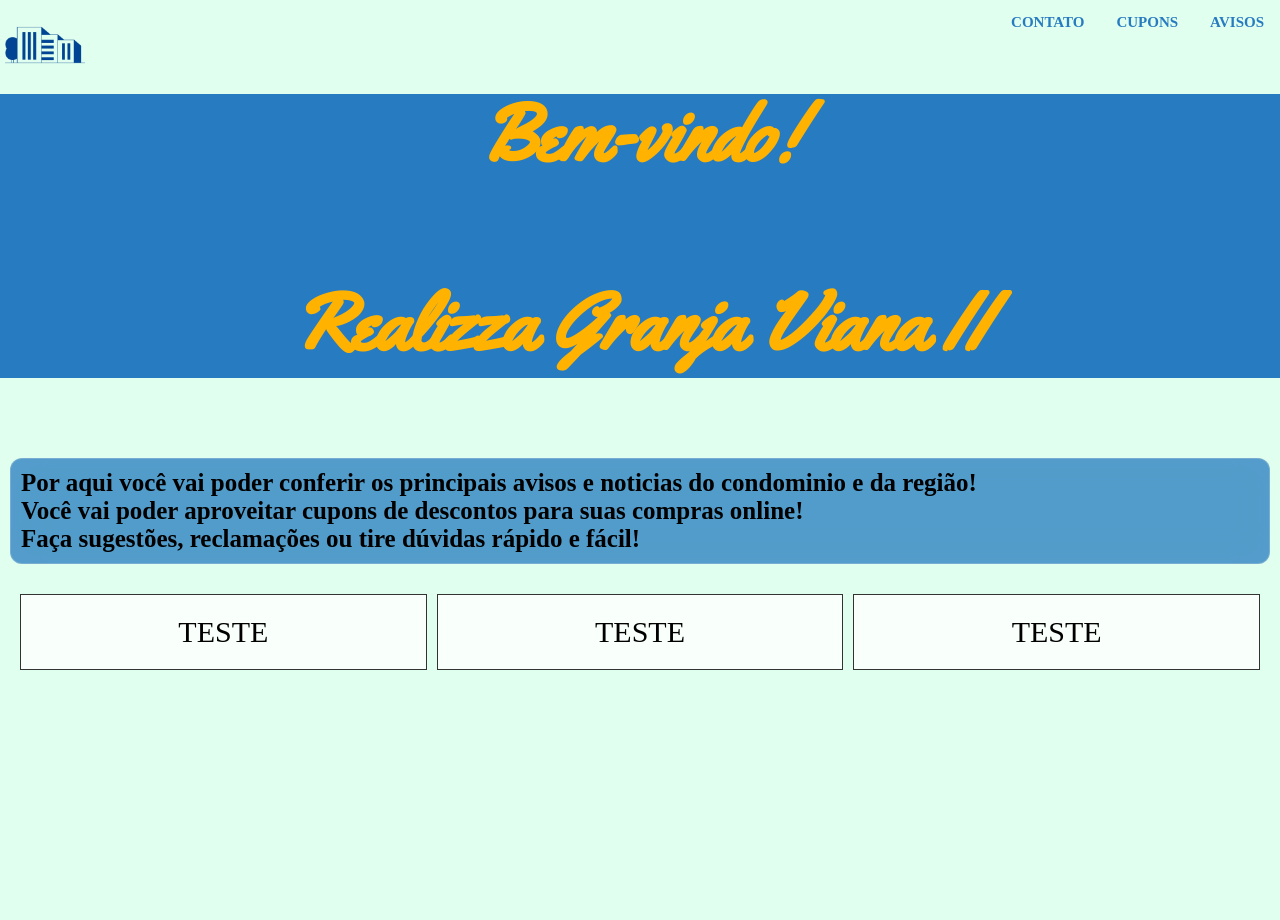
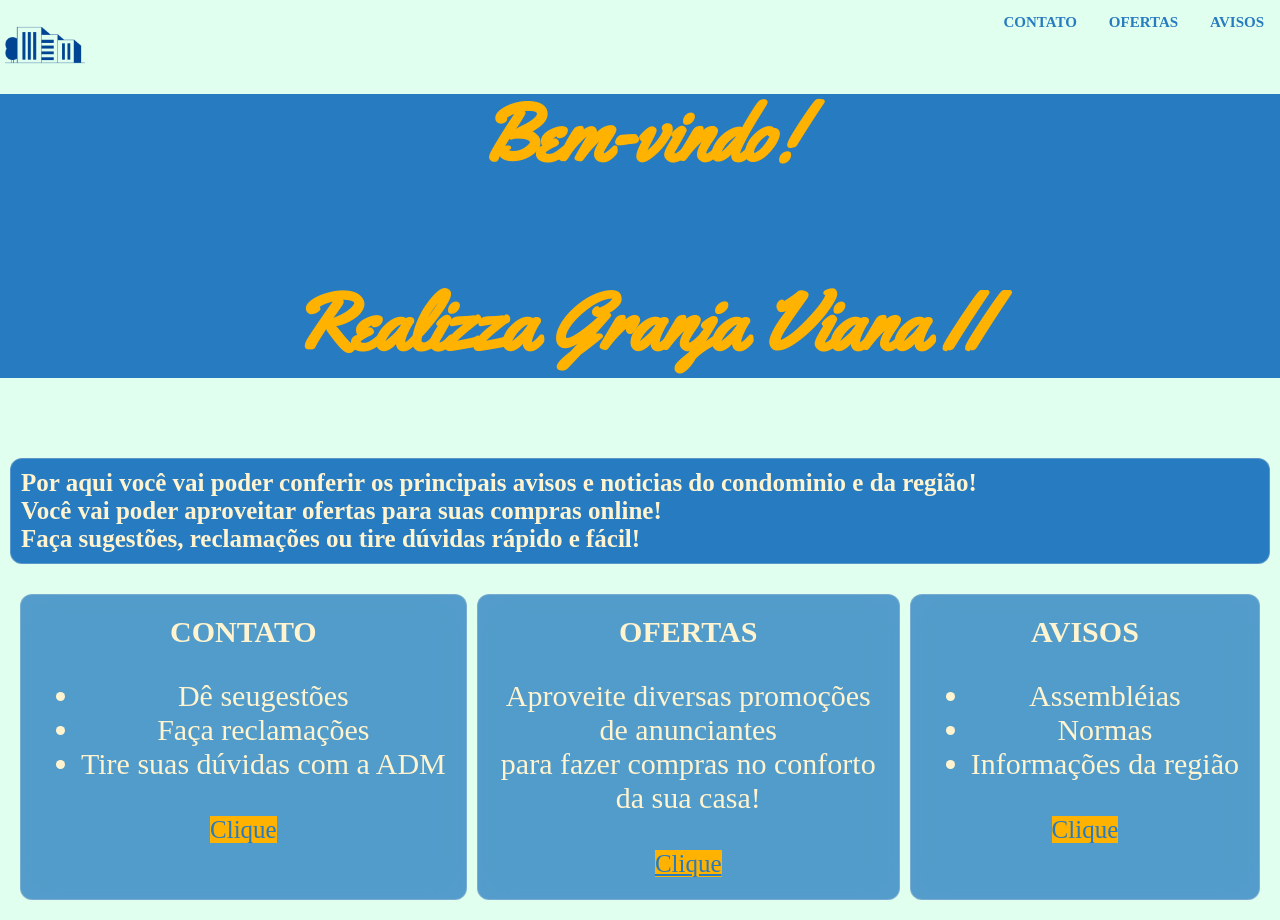
Before and after one commit to antoniojscardoso/Condominio, a plain HTML site: page home.html in a window 1280 px wide. Before the commit the page ends 800 px from the top, so only its background shows below. Drawn offline with Linux system fonts and the light colour scheme.

Commit message:
Página ofertas

```diff
--- a/home.css
+++ b/home.css
@@ -30,6 +30,11 @@ body {
   font-weight: bold
 }
 
+.header a:hover {
+  background: #277BC0;
+  color: #FFB200;
+}
+
 .welcome {
   background-color: #277BC0;
 }
@@ -55,11 +60,12 @@ h1 {
   padding: 10px;
   margin: 10px;
   font-weight: bold;
-  backdrop-filter: blur(16px) saturate(180%);
-  -webkit-backdrop-filter: blur(16px) saturate(180%);
-  background-color: rgba(39, 123, 192, 0.75);
-  border-radius: 12px;
-  border: 1px solid rgba(209, 213, 219, 0.3);
+  color: #FFF4CF;
+  backdrop-filter: blur(14px) saturate(200%);
+    -webkit-backdrop-filter: blur(14px) saturate(200%);
+    background-color: rgba(39, 123, 192, 1);
+    border-radius: 12px;
+    border: 1px solid rgba(209, 213, 219, 0.3);
 }
 
 .homeMenu {
@@ -70,12 +76,30 @@ h1 {
   }
 
 .menuText {
-  background-color: rgba(255, 255, 255, 0.8);
-  border: 1px solid rgba(0, 0, 0, 0.8);
   padding: 20px;
   font-size: 30px;
   text-align: center;
+  color: #FFF4CF;
+  backdrop-filter: blur(16px) saturate(180%);
+  -webkit-backdrop-filter: blur(16px) saturate(180%);
+  background-color: rgba(39, 123, 192, 0.75);
+  border-radius: 12px;
+  border: 1px solid rgba(209, 213, 219, 0.3);
 }
+
+.button {
+  background: #FFB200;
+  color: #277BC0;
+  font-size: 25px;
+}
+
+@media only screen and ( max-width : 900px ) {
+
+
+
+
+}
+
 
 @keyframes tracking-in-expand{
   0%{letter-spacing:-.2em;opacity:0}
--- a/home.html
+++ b/home.html
@@ -11,7 +11,7 @@
 <body>
   <header class="header" id="myHeader">
     <a>AVISOS</a>
-    <a>CUPONS</a>
+    <a>OFERTAS</a>
     <a>CONTATO</a>
     <img id="img1" src="./imagens/3.png">
   </header>
@@ -22,13 +22,34 @@
     </aside>
     <article class="welcomeText">
       <a>Por aqui você vai poder conferir os principais avisos e noticias do condominio e da região!</a><br>
-      <a>Você vai poder aproveitar cupons de descontos para suas compras online!</a><br>
+      <a>Você vai poder aproveitar ofertas para suas compras online!</a><br>
       <a>Faça sugestões, reclamações ou tire dúvidas rápido e fácil!</a>
     </article>
     <section class="homeMenu">
-      <aside class="menuText">TESTE</aside>
-      <aside class="menuText">TESTE</aside>
-      <aside class="menuText">TESTE</aside>
+      <aside class="menuText">
+        <b>CONTATO</b> <br>
+        <ul>
+          <li>Dê seugestões</li>
+          <li>Faça reclamações</li>
+          <li>Tire suas dúvidas com a ADM</li>
+        </ul>
+        <a class="button">Clique</a>
+      </aside>
+      <aside class="menuText">
+      <b>OFERTAS</b><br>
+        <p>Aproveite diversas promoções de anunciantes<br>
+        para fazer compras no conforto da sua casa!</p>
+        <a class="button" href="ofertas.html">Clique</a>
+      </aside>
+      <aside class="menuText">
+      <b>AVISOS</b>
+        <ul>
+          <li>Assembléias</li>
+          <li>Normas</li>
+          <li>Informações da região</li>
+        </ul>
+        <a class="button">Clique</a>
+      </aside>
     </section>
   </section>
   <!-- <script src="home.js"></script> -->
```
